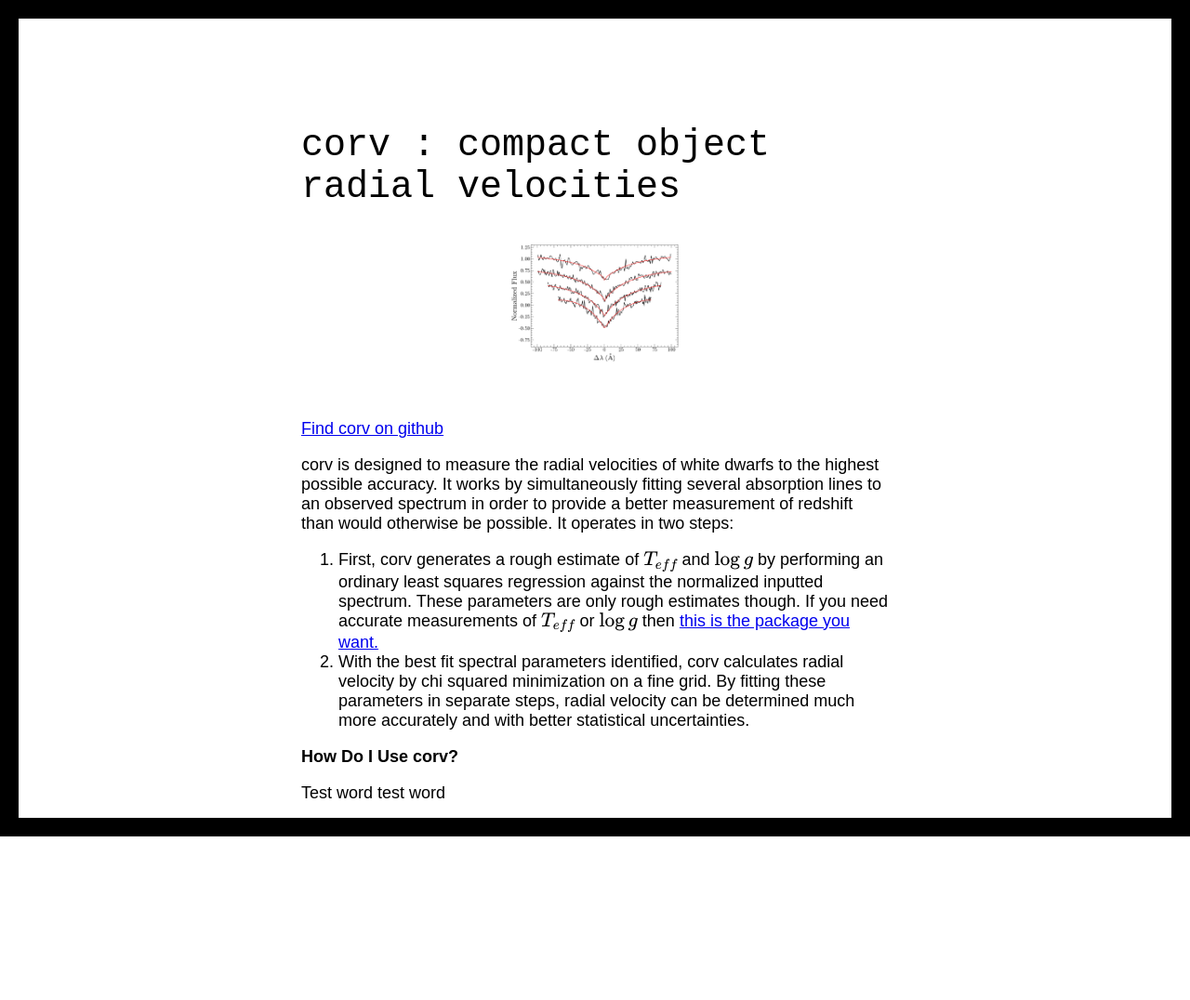
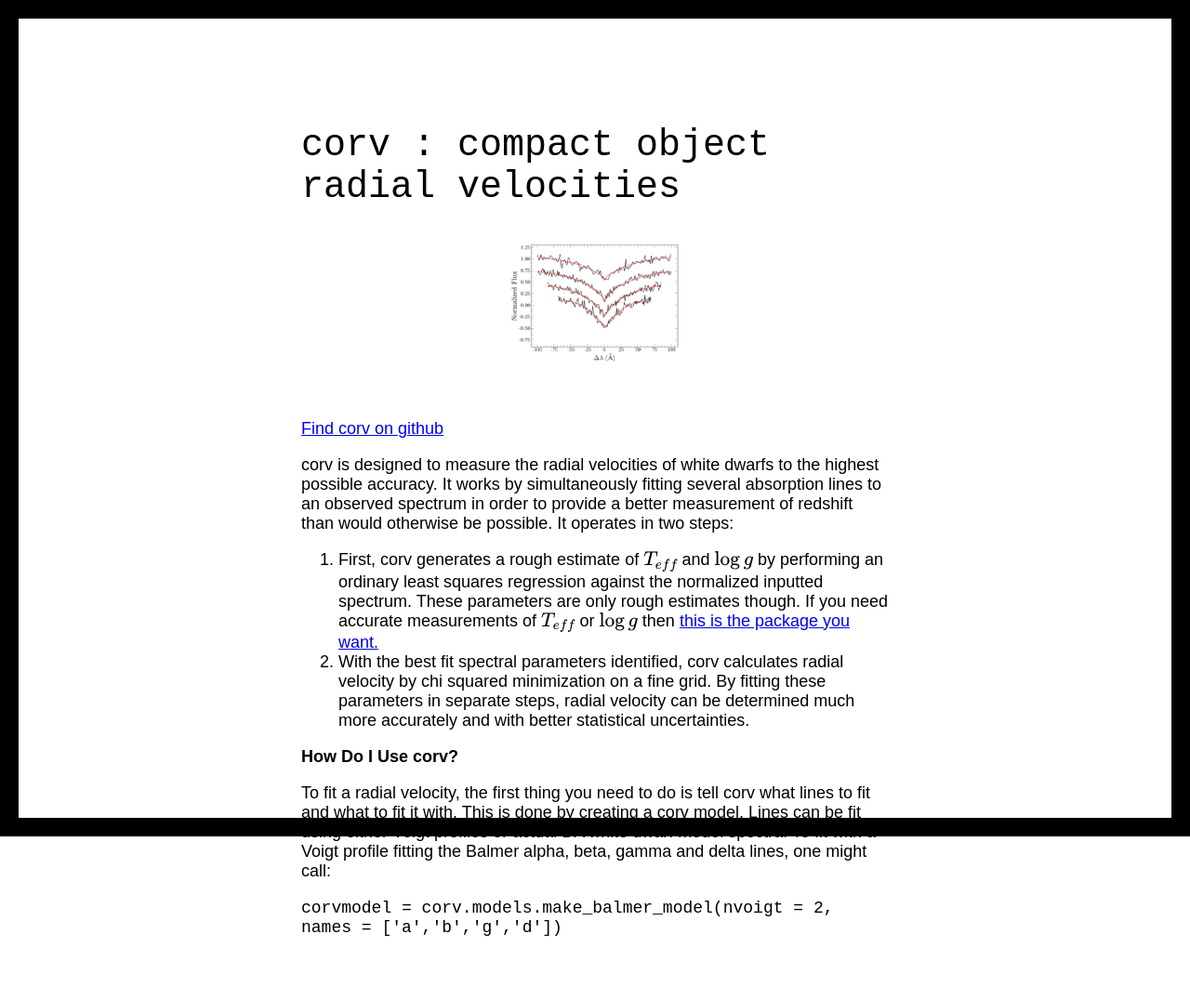
Before and after one commit to stefanarseneau/stefanarseneau.github.io, a Jekyll site: the page built from corv.md, in a window 1280 px wide. Shown: the whole page at 93% size. Built offline with Jekyll 4.4.1, drawn with Linux system fonts in a browser that asks for light colours; before the commit the page ends 932 px from its top, so only the background shows below that.

Commit message:
Update corv.md

```diff
--- a/corv.md
+++ b/corv.md
@@ -18,4 +18,6 @@
 
 **How Do I Use corv?**
 
-Test word test word
+To fit a radial velocity, the first thing you need to do is tell corv what lines to fit and what to fit it with. This is done by creating a corv model. Lines can be fit using either Voigt profiles or actual DA white dwarf model spectra. To fit with a Voigt profile fitting the Balmer alpha, beta, gamma and delta lines, one might call:
+
+<code>corvmodel = corv.models.make_balmer_model(nvoigt = 2, names = ['a','b','g','d'])</code>
```
